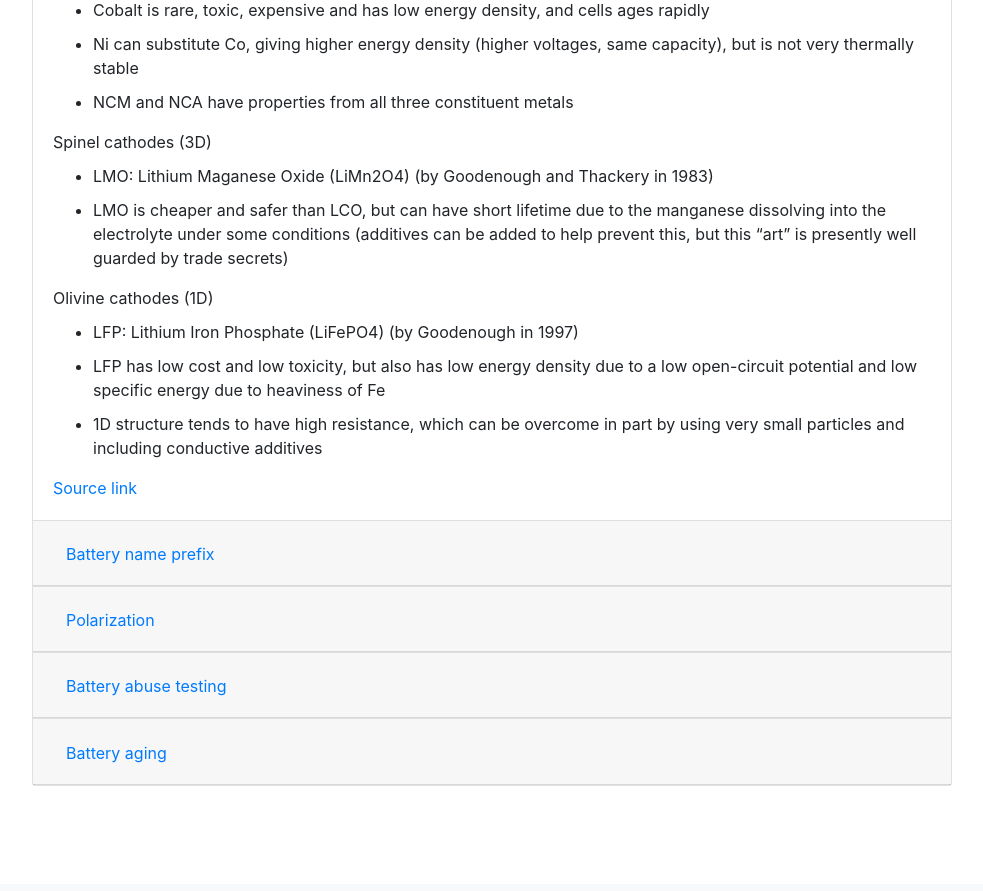
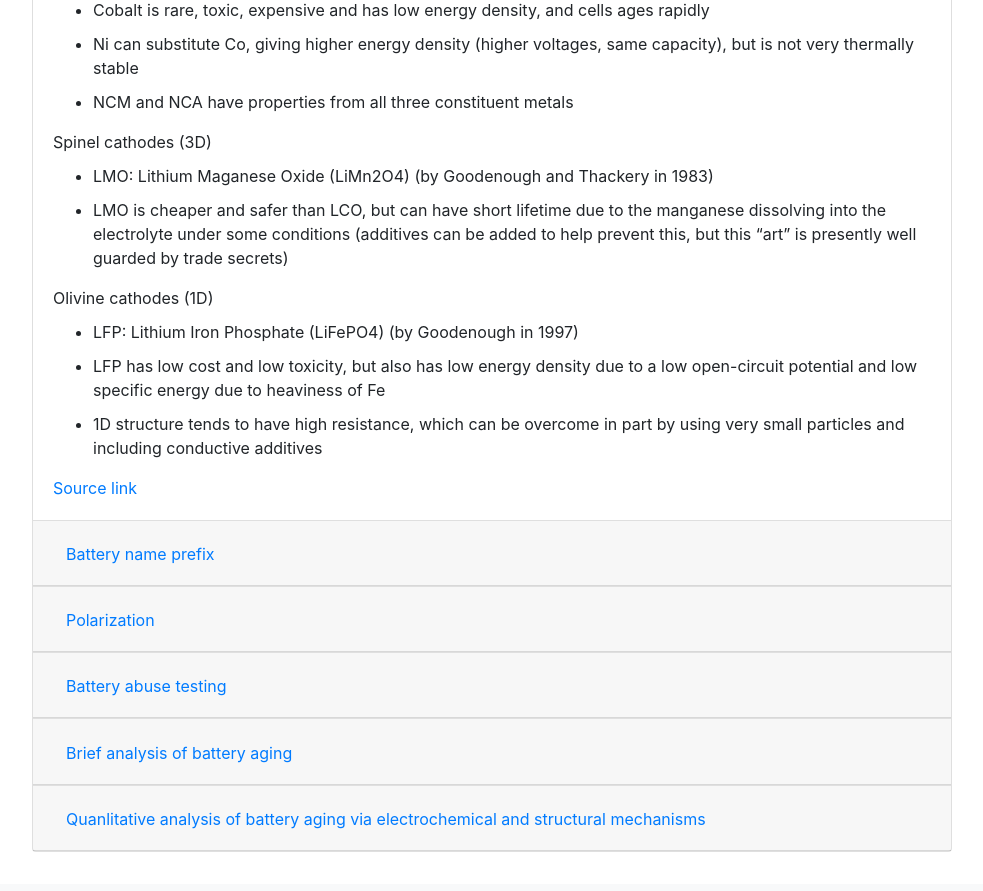
Before and after one commit to ningtian/ningtian.github.io, a Jekyll site: the page notes/index.html, which Jekyll copies as it is, in a window 1280 px wide and 900 px high, scrolled down 831 px. Shown: the top 891 px of the window, without its empty margins (148-1131 px from the left). Built offline with Jekyll 4.4.1, drawn with Linux system fonts in a browser that asks for light colours; before the commit the page ends 1665 px from its top, so only the background shows below that.

Commit message:
Update index.html

```diff
--- a/notes/index.html
+++ b/notes/index.html
@@ -193,7 +193,7 @@
     <div class="card-header" id="headingFive">
       <h2 class="mb-0">
         <button class="btn btn-link collapsed" type="button" data-toggle="collapse" data-target="#collapseFive" aria-expanded="false" aria-controls="collapseFive">
-          Battery aging
+          Brief analysis of battery aging
         </button>
       </h2>
     </div>
@@ -228,6 +228,78 @@
   </div>
 
 
+<div class="card">
+    <div class="card-header" id="headingSix">
+      <h2 class="mb-0">
+        <button class="btn btn-link collapsed" type="button" data-toggle="collapse" data-target="#collapseSix" aria-expanded="false" aria-controls="collapseSix">
+          Quanlitative analysis of battery aging via electrochemical and structural mechanisms
+        </button>
+      </h2>
+    </div>
+    <div id="collapseSix" class="collapse" aria-labelledby="headingSix" data-parent="#accordionExample">
+      <div class="card-body">
+
+	Negative electrode:
+	<ul>
+	<li>Aging at surface of particles
+	<ul>
+	<li>SEI formation and growth:
+The lithiated graphite has low potential, which is outside the electrochemical voltage stability window of the organic solvents in the electrolyte. When the solvents come into contact with the surface of the lithiated graphite particle, they are reduced and form reaction products that coat the surface of the particle with a solid-electrolyte interphase (SEI) surface film.
+This side reaction that produces SEI film consumes lithium while creating the film products, leading to both capacity fade and power fade. Most of the SEI is formed during the initial charge process of the cell, which leads to the first charge being termed the formation process. Although SEI grows fastest during the formation cycle, it continues to build over time.
+High SoC can accelerate the SEI growth. High temperature can lead to reactions that break down the SEI layer, which can lead to new SEI forming on the newly exposed graphite. High-rate charging can force solvent to co-intercalate into the graphite so the SEI reaction can take place inside a graphite particle. Meanwhile, gasses generated cause expansive pressures that tend to crack the particle and expose more fresh graphite to solvent, leading to more SEI formation.
+Trace water in the electrolyte combines with ionized fluorine from the electrolyte salt LiPF6 to form hydrofluoric acid, HF, which thins SEI and allows more solvent to contact the graphite to form more SEI. The acid can also accelerate positive electrode degradation, leading to dissolved ionized metals such as manganese or cobalt in the electrolyte. The ionized metals propagate to the negative electrode and help form the SEI layer, a process known as anode poisoning. The resulting SEI layer has low electronic conductivity and plug pores that would otherwise be used for lithium, leading both power fade and capacity fade.
+
+		Lithium plating:
+During charging, when the solid-electrolyte potential different drops below 0 V, it causes lithium ions from the electrolyte to join with electrons from the external circuit and plate solid lithium metal on the surface of the particle. Capacity is lost irreversibly. The lithium plating can also promote the growth of SEI and metal dendrites, and the latter can penetrate the separator and eventually lead to shorted cell. This side reaction is most acute at cold temperature.
+
+	</ul>
+
+	<li>Aging in bulk
+	<ul>
+	<li>Charging and discharging lithium-ion cells increases and decreases the amount of lithium present in the negative-electrode active particles, which causes stresses due to the volume change. Over time, the stress can lead to racking of the SEI layer, exposing more surface graphite and leading to more SEI growth.
+	</ul>
+
+	<li>Aging in composite electrode
+	<ul>
+	<li>Within the composite negative electrode of a lithium-ion cell, inactive materials like conductive additives and binders, though not often mentioned, are critical to the proper functioning of the cell. When lithiating and delithiating the active materials in the electrode, stresses leading to deformations can cause the binder to fail, leading to mechanical and electronic contact loss between the graphite particles themselves, between the particles and the current collector, between the binder and the particles, between the binder and the current collector. This results in power fade. It can also lead to capacity fade if particles become completely disconnected electronically from the current collectors.
+Porosity of the electrode can be reduced by volume changes and SEI growth, which impedes movement of lithium ions through the electrolyte and increase cell resistance.
+If a cell becomes overdischarged, the high open-circuit potential of the graphite can lead to the corrosion of the copper current collector. First, this reduces current-collector/electrode contact, leading to higher cell resistance. Second, corrosion products that deposit on electrode particles have low electronic conductivity, which increases SEI film resistance. Third, the corroded current collector has uneven resistance, leading to accelerated aging in parts of the cell and a preference toward lithium plating. Finally, copper plating can accelerate lithium plating, dendrite growth, and hence short circuits.
+
+	</ul>
+
+	</ul>
+
+
+
+	Results:
+	<ul>
+	<li>Increased internal impedance
+	<li>Reduced capacity
+	<li>Increased self-discharge
+	</ul>
+
+
+	<a href="https://d18ky98rnyall9.cloudfront.net/_570acad9388a73bfd734ee624096a9b2_Lesson1-5-3-handout.pdf?Expires=1582934400&Signature=LJbtpfR4kP-A0VMRnioROiQrlaP4MAcWv1lNNV3H5OaVaGiS74iPTuoFMLivrg1aiJN5N7KCS9rB~bFGVMZCdk2kqlpurCTJesccDoSalDeVwtwH3KjhV6XSAIVwpzHLC8wyJKKeDa6bx1NpbyzoKH-MkMhEcxb~7xdVIZN8Olc_&Key-Pair-Id=APKAJLTNE6QMUY6HBC5A">Source link</a>
+
+
+       </div>
+    </div>
+  </div>
+
+
+
+
+
+
+
+
+
+
+
+
+
+
+
 </div>
 <!-- end of <h4>LI-ION BATTERY</h4>  -->
 
```
